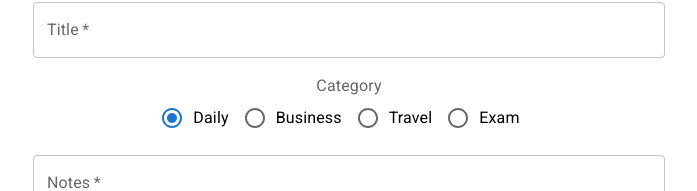
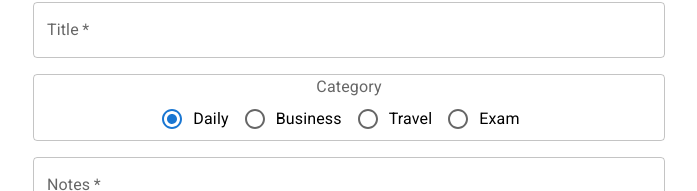
Before and after one commit to Thunderbolton/Keep-English, a React (Create React App) app in the folder client/: page / in a window 1280 px wide. Shown: the part 176-367 px from the top of the page, without its empty margins (291-988 px from the left). Built offline with nearby package versions, Linux system fonts and the light colour scheme; no server answers.

Commit message:
added change event and additional styling to radio group

```diff
--- a/client/src/components/EntryForm.tsx
+++ b/client/src/components/EntryForm.tsx
@@ -1,4 +1,4 @@
-import { Typography, Button, TextField, InputLabel, FormControl, MenuItem, FormLabel, RadioGroup, FormControlLabel, Radio } from '@mui/material';
+import { Typography, Button, TextField, FormControl, FormLabel, RadioGroup, FormControlLabel, Radio } from '@mui/material';
 import { Box } from '@mui/system';
 import { useState } from 'react';
 
@@ -11,16 +11,19 @@ const handleSubmit = (e: React.ChangeEvent<HTMLFormElement>) => {
   console.log('sumbitted');
 }
 
-// Radio buttons state
-
 
 const EntryForm = (props: EntryFormProps) => {
 
+  // Radio buttons state
   const [value, setValue] = useState('Daily');
+
+  const handleChange = (event: React.ChangeEvent<HTMLInputElement>) => {
+    setValue((event.target as HTMLInputElement).value);
+  };
+
 
   return (
     <div>
-
       <Typography variant='h4'>{props.title}</Typography>
       <Box
         sx={{my: 5}}>
@@ -32,26 +35,15 @@ const EntryForm = (props: EntryFormProps) => {
             required
           />
 
-          <FormControl>
-            {/* <InputLabel id="select-label"></InputLabel>
-            <TextField
-              sx={{my: 2}}
-              label="Category"
-              select
-              required
-            >
-              <MenuItem value="Daily">Daily</MenuItem>
-              <MenuItem value="Business">Business</MenuItem>
-              <MenuItem value="Travel">Travel</MenuItem>
-              <MenuItem value="Exam">Exam</MenuItem>
-            </TextField> */}
+          <FormControl sx={{border: 1, borderColor:'#0000003b', borderRadius:1}}>
             <FormLabel id="demo-controlled-radio-buttons-group">Category</FormLabel>
               <RadioGroup
-                aria-labelledby="demo-controlled-radio-buttons-group"
-                name="controlled-radio-buttons-group"
+                aria-labelledby="radio-buttons-group"
+                name="radio-buttons-group"
+                row
+                sx={{margin: 'auto'}}
                 value={value}
-                // onChange={handleChange}
-                sx={{display: 'flex', flexDirection: 'row', justifyContent: 'center'}}
+                onChange={handleChange}
               >
                 <FormControlLabel value="Daily" control={<Radio />} label="Daily" />
                 <FormControlLabel value="Business" control={<Radio />} label="Business" />
```
